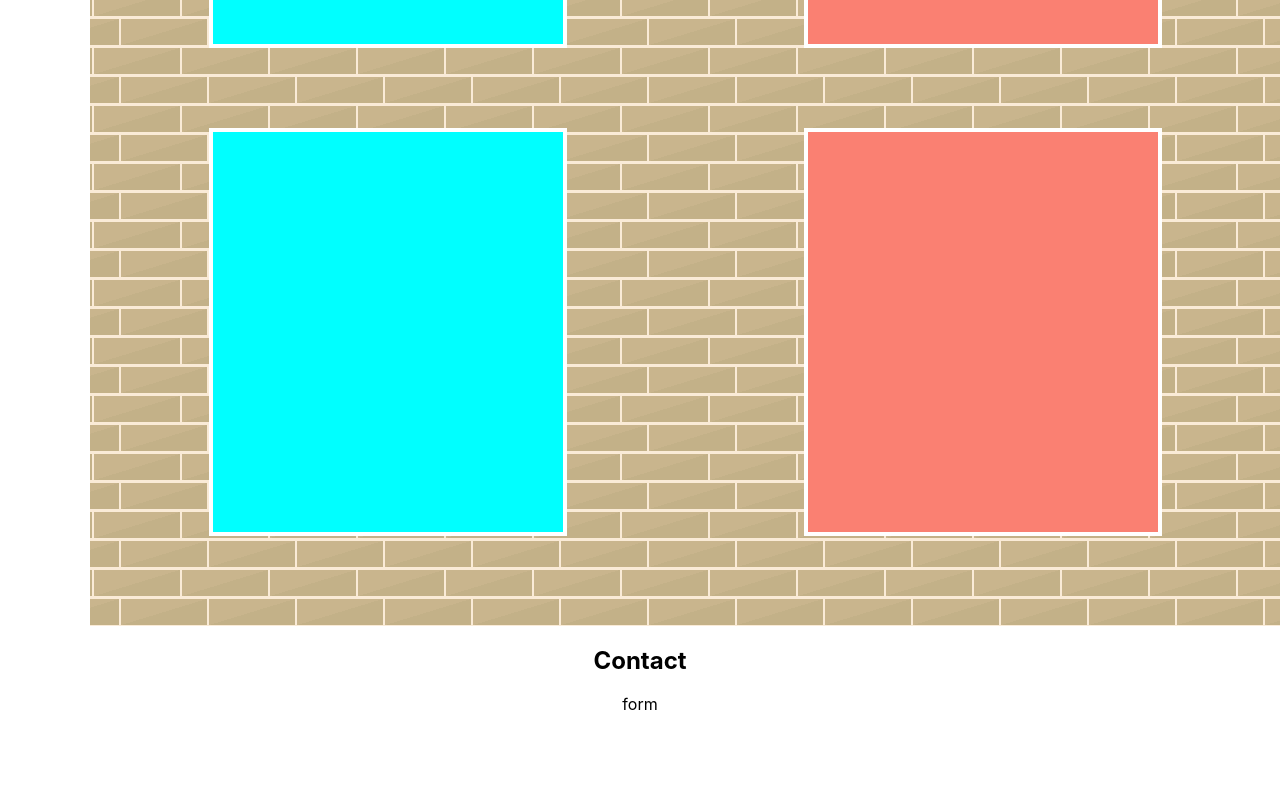
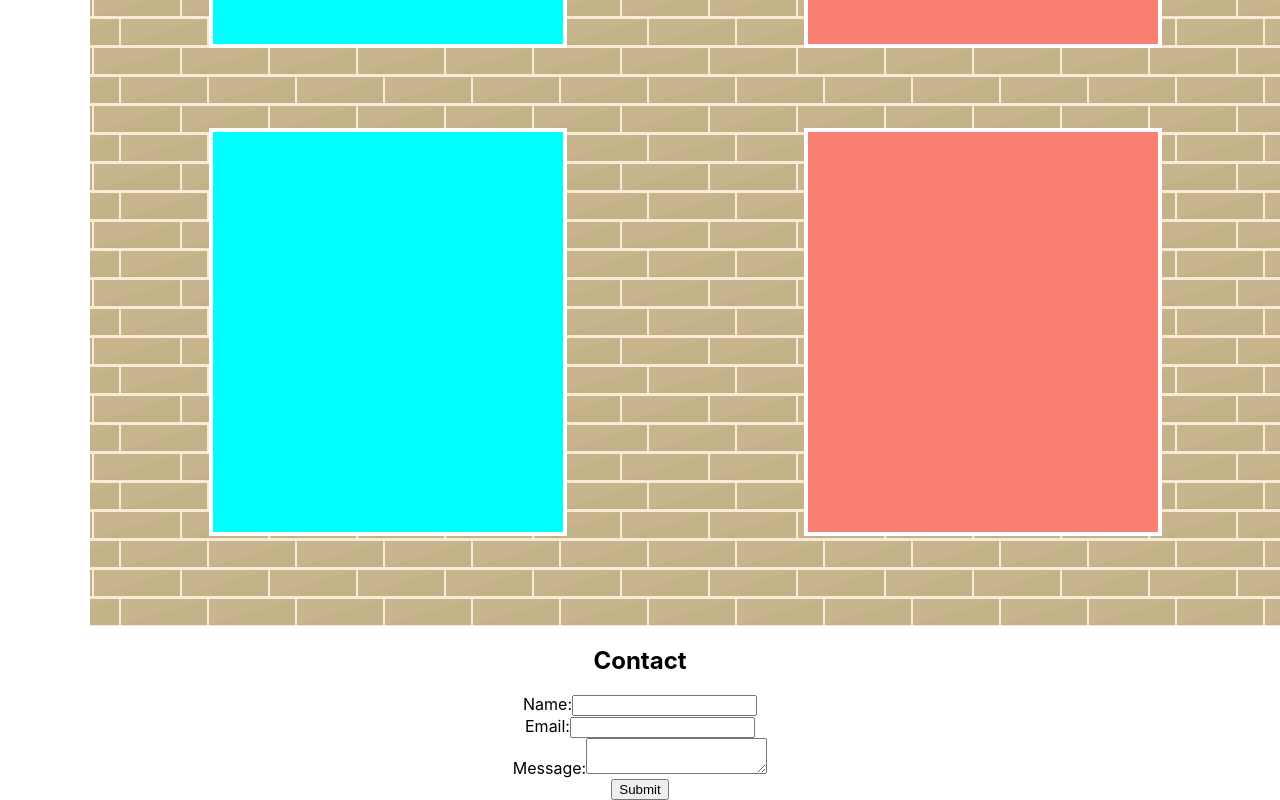
Before and after one commit to morival/Portfolio, a React (Create React App) app: page / in a window 1280 px wide. Shown: the part 2717-3517 px from the top of the page. Before the commit the page ends 3447 px from the top, so only its background shows below. Built offline with nearby package versions, Linux system fonts and the light colour scheme.

Commit message:
creating contact form

```diff
--- a/package.json
+++ b/package.json
@@ -6,6 +6,9 @@
     "@testing-library/jest-dom": "^5.12.0",
     "@testing-library/react": "^11.2.7",
     "@testing-library/user-event": "^12.8.3",
+    "cors": "^2.8.5",
+    "express": "^4.17.1",
+    "nodemailer": "^6.6.1",
     "react": "^17.0.2",
     "react-dom": "^17.0.2",
     "react-scripts": "4.0.3",
--- a/src/components/Contact.js
+++ b/src/components/Contact.js
@@ -1,4 +1,5 @@
 import React from "react";
+import ContactForm from './ContactForm';
 
 function Contact() {
 
@@ -7,7 +8,7 @@
             <h2>
                 Contact
             </h2>
-            <p>form</p>
+            <ContactForm/>
 
         </section>
     )
--- /dev/null
+++ b/src/components/ContactForm.js
@@ -0,0 +1,44 @@
+import React, { useState } from "react";
+
+const ContactForm = () => {
+  const [status, setStatus] = useState("Submit");
+  const handleSubmit = async (e) => {
+    e.preventDefault();
+    setStatus("Sending...");
+    const { name, email, message } = e.target.elements;
+    let details = {
+      name: name.value,
+      email: email.value,
+      message: message.value,
+    };
+    let response = await fetch("http://localhost:5000/contact", {
+      method: "POST",
+      headers: {
+        "Content-Type": "application/json;charset=utf-8",
+      },
+      body: JSON.stringify(details),
+    });
+    setStatus("Submit");
+    let result = await response.json();
+    alert(result.status);
+  };
+  return (
+    <form onSubmit={handleSubmit}>
+      <div>
+        <label htmlFor="name">Name:</label>
+        <input type="text" id="name" required />
+      </div>
+      <div>
+        <label htmlFor="email">Email:</label>
+        <input type="email" id="email" required />
+      </div>
+      <div>
+        <label htmlFor="message">Message:</label>
+        <textarea id="message" required />
+      </div>
+      <button type="submit">{status}</button>
+    </form>
+  );
+};
+
+export default ContactForm;
```
Also changed, not shown: 1 other file (tests, documents, lock files or other folders).
